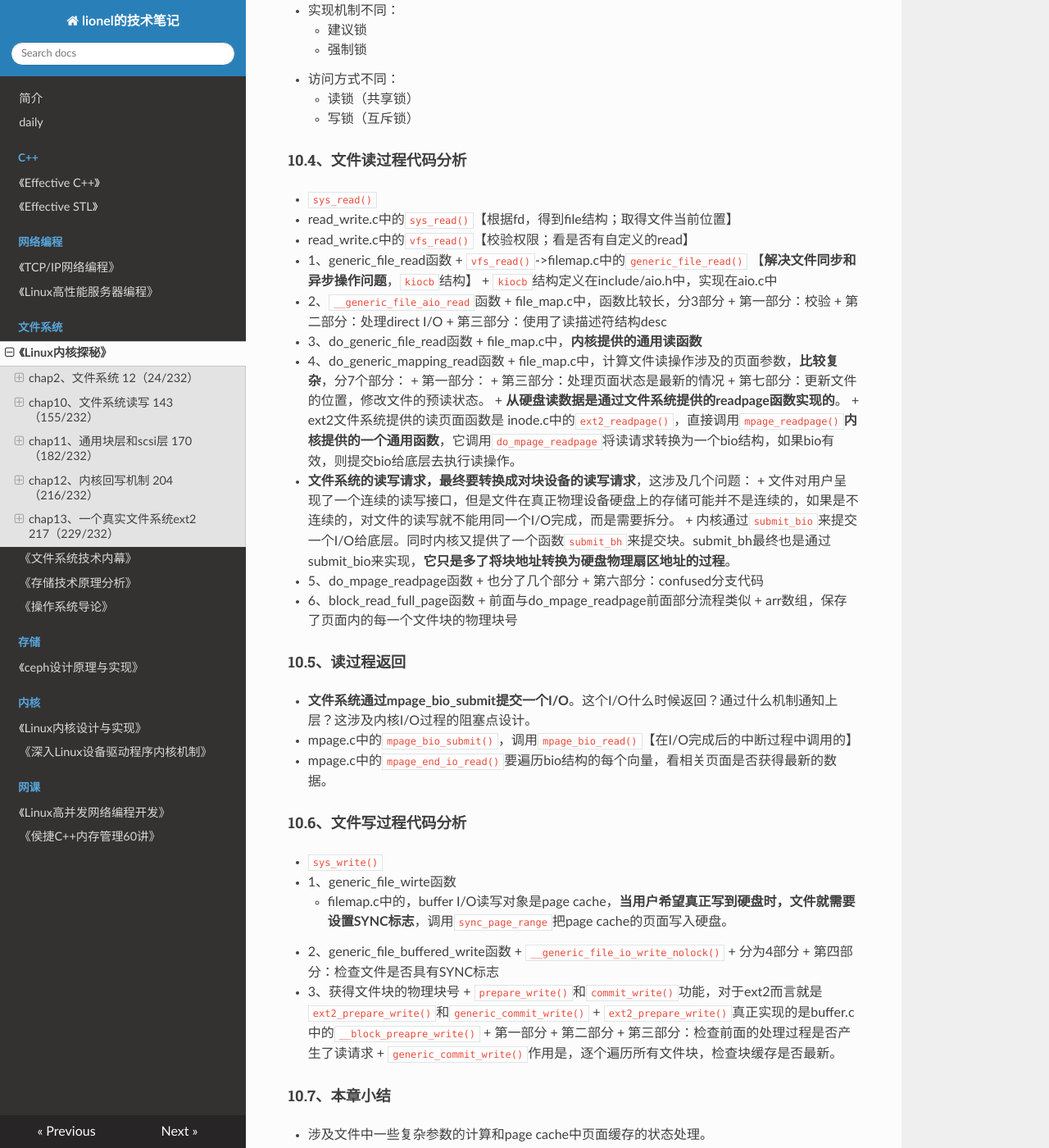
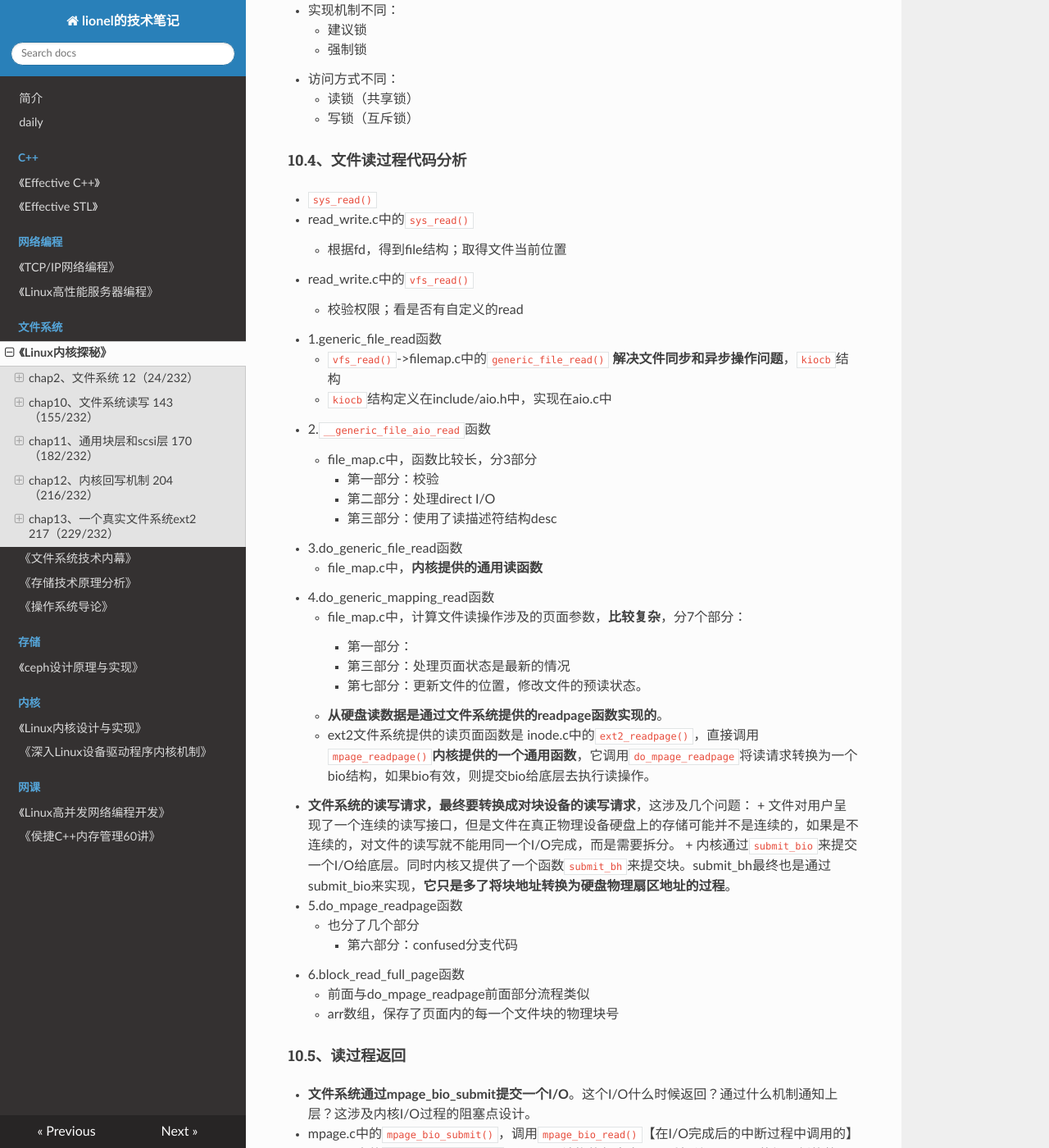
Before and after one commit to wolflion/booknotes, an MkDocs documentation site: the page built from docs/11filesystem/Linux内核探秘.md, in a window 1280 px wide and 1400 px high, scrolled down 5903 px. Shown: the whole window at 82% size. Built offline with MkDocs 1.6.1, drawn with Linux system fonts in a browser that asks for light colours; nearby versions of some CDN libraries; some of the changed text lies outside the part shown.

Commit message:
Update Linux内核探秘.md

```diff
--- a/docs/11filesystem/Linux内核探秘.md
+++ b/docs/11filesystem/Linux内核探秘.md
@@ -306,34 +306,36 @@ MODULE_VERSION("Ver 0.1");
 #### 10.4、文件读过程代码分析
 
 + `sys_read()`
-+ read_write.c中的`sys_read()`【根据fd，得到file结构；取得文件当前位置】
-+ read_write.c中的`vfs_read()`【校验权限；看是否有自定义的read】
-+ 1、generic_file_read函数
-	+ `vfs_read()`->filemap.c中的`generic_file_read()` 【**解决文件同步和异步操作问题**，`kiocb`结构】
-	+ `kiocb`结构定义在include/aio.h中，实现在aio.c中
-+ 2、`__generic_file_aio_read`函数
-	+ file_map.c中，函数比较长，分3部分
-		+ 第一部分：校验
-		+ 第二部分：处理direct I/O
-		+ 第三部分：使用了读描述符结构desc
-+ 3、do_generic_file_read函数
-	+ file_map.c中，**内核提供的通用读函数**
-+ 4、do_generic_mapping_read函数
-	+ file_map.c中，计算文件读操作涉及的页面参数，**比较复杂**，分7个部分：
-		+ 第一部分：
-		+ 第三部分：处理页面状态是最新的情况
-		+ 第七部分：更新文件的位置，修改文件的预读状态。
-	+ **从硬盘读数据是通过文件系统提供的readpage函数实现的**。
-	+ ext2文件系统提供的读页面函数是 inode.c中的`ext2_readpage()`，直接调用`mpage_readpage()`**内核提供的一个通用函数**，它调用`do_mpage_readpage`将读请求转换为一个bio结构，如果bio有效，则提交bio给底层去执行读操作。
++ read_write.c中的`sys_read()`
+  + 根据fd，得到file结构；取得文件当前位置
++ read_write.c中的`vfs_read()`
+  + 校验权限；看是否有自定义的read
++ 1.generic_file_read函数
+  + `vfs_read()`->filemap.c中的`generic_file_read()`    **解决文件同步和异步操作问题**，`kiocb`结构
+  + `kiocb`结构定义在include/aio.h中，实现在aio.c中
++ 2.`__generic_file_aio_read`函数
+  + file_map.c中，函数比较长，分3部分
+  	+ 第一部分：校验
+  	+ 第二部分：处理direct I/O
+  	+ 第三部分：使用了读描述符结构desc
++ 3.do_generic_file_read函数
+  + file_map.c中，**内核提供的通用读函数**
++ 4.do_generic_mapping_read函数
+  + file_map.c中，计算文件读操作涉及的页面参数，**比较复杂**，分7个部分：
+  	+ 第一部分：
+  	+ 第三部分：处理页面状态是最新的情况
+  	+ 第七部分：更新文件的位置，修改文件的预读状态。
+  + **从硬盘读数据是通过文件系统提供的readpage函数实现的**。
+  + ext2文件系统提供的读页面函数是 inode.c中的`ext2_readpage()`，直接调用`mpage_readpage()`**内核提供的一个通用函数**，它调用`do_mpage_readpage`将读请求转换为一个bio结构，如果bio有效，则提交bio给底层去执行读操作。
 + **文件系统的读写请求，最终要转换成对块设备的读写请求**，这涉及几个问题：
 	+ 文件对用户呈现了一个连续的读写接口，但是文件在真正物理设备硬盘上的存储可能并不是连续的，如果是不连续的，对文件的读写就不能用同一个I/O完成，而是需要拆分。
 	+ 内核通过`submit_bio`来提交一个I/O给底层。同时内核又提供了一个函数`submit_bh`来提交块。submit_bh最终也是通过submit_bio来实现，**它只是多了将块地址转换为硬盘物理扇区地址的过程**。
-+ 5、do_mpage_readpage函数
-	+ 也分了几个部分
-		+ 第六部分：confused分支代码
-+ 6、block_read_full_page函数
-	+ 前面与do_mpage_readpage前面部分流程类似
-	+ arr数组，保存了页面内的每一个文件块的物理块号
++ 5.do_mpage_readpage函数
+  + 也分了几个部分
+  	+ 第六部分：confused分支代码
++ 6.block_read_full_page函数
+  + 前面与do_mpage_readpage前面部分流程类似
+  + arr数组，保存了页面内的每一个文件块的物理块号
 
 #### 10.5、读过程返回
 
@@ -344,13 +346,13 @@ MODULE_VERSION("Ver 0.1");
 #### 10.6、文件写过程代码分析
 
 + `sys_write()`
-+ 1、generic_file_wirte函数
++ 1.generic_file_wirte函数
   + filemap.c中的，buffer I/O读写对象是page cache，**当用户希望真正写到硬盘时，文件就需要设置SYNC标志**，调用`sync_page_range`把page cache的页面写入硬盘。
-+ 2、generic_file_buffered_write函数
++ 2.generic_file_buffered_write函数
 	+ `__generic_file_io_write_nolock()`
 	+ 分为4部分
 		+ 第四部分：检查文件是否具有SYNC标志
-+ 3、获得文件块的物理块号
++ 3.获得文件块的物理块号
 	+ `prepare_write()`和`commit_write()`功能，对于ext2而言就是`ext2_prepare_write()`和`generic_commit_write()`
 	+ `ext2_prepare_write()`真正实现的是buffer.c中的`__block_preapre_write()`
 		+ 第一部分
@@ -380,11 +382,11 @@ MODULE_VERSION("Ver 0.1");
 
 + `struct elevator_type{}`
 
-  #### 11.2、硬盘HBA抽象层
+#### 11.2、硬盘HBA抽象层
 
 + `struct scsi_host_template{}`
 
-+ + `static struct elevator_type elevator_noop = {};`
++ `static struct elevator_type elevator_noop = {};`
 
 #### 11.3、I/O的顺序控制
 
@@ -402,7 +404,7 @@ MODULE_VERSION("Ver 0.1");
 
 	+ **I/O从块设备队列到驱动执行的过程，是由scsi层控制的**
 
-	##### 11.4.2、deadline调度算法
+##### 11.4.2、deadline调度算法
 
 + `struct deadline_data{}`
 
@@ -528,13 +530,13 @@ MODULE_VERSION("Ver 0.1");
 
 + `sync_sb_inodes()`
 
-  ##### 12.3.4.1、
+##### 12.3.4.1、
 
-  ##### 12.3.4.2、
+##### 12.3.4.2、
 
-  ##### 12.3.4.3、
+##### 12.3.4.3、
 
-  ##### 12.3.4.4、
+##### 12.3.4.4、
 
 #### 12.4、平衡写
 
@@ -542,13 +544,13 @@ MODULE_VERSION("Ver 0.1");
 
 + `balance_dirty_pages()`
 
-  ##### 12.4.1、检查直接回写的条件
+##### 12.4.1、检查直接回写的条件
 
 + `balance_dirty_pages_ratelimited_nr()`
 
-  ##### 12.4.2、回写系统脏页面的条件
+##### 12.4.2、回写系统脏页面的条件
 
-  ##### 12.4.3、检查计算机模式
+##### 12.4.3、检查计算机模式
 
 #### 12.5、本章小结
 
```
